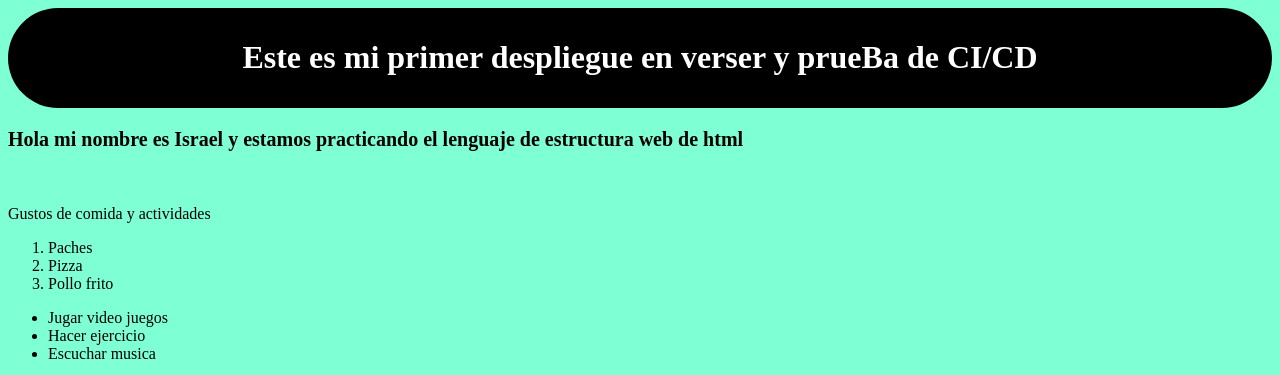
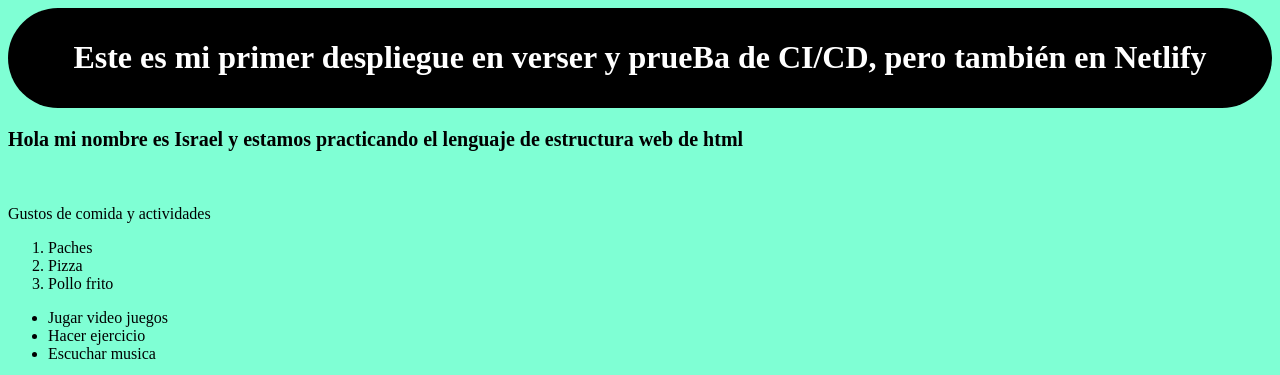
Before and after one commit to I-S-R-A12/Proyecto-, a plain HTML site: page index.html in a window 1280 px wide. Shown: the top 375 px of the page. Drawn offline with Linux system fonts and the light colour scheme.

Commit message:
Agregacion de titulo

```diff
--- a/index.html
+++ b/index.html
@@ -9,7 +9,7 @@
     <body>
     <!-- Tu contenido irá aquí -->
 		<div class="h1">
-	<h1> Este es mi primer despliegue en verser y prueBa de CI/CD</h1>
+	<h1> Este es mi primer despliegue en verser y prueBa de CI/CD, pero también en Netlify</h1>
 	</div>
 		<p class="p">
 			Hola mi nombre es Israel y estamos practicando el lenguaje de estructura web de html
```
